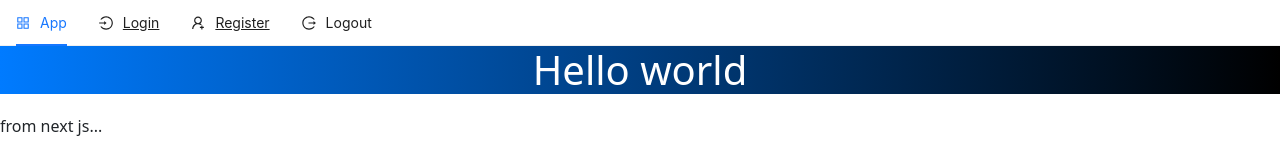
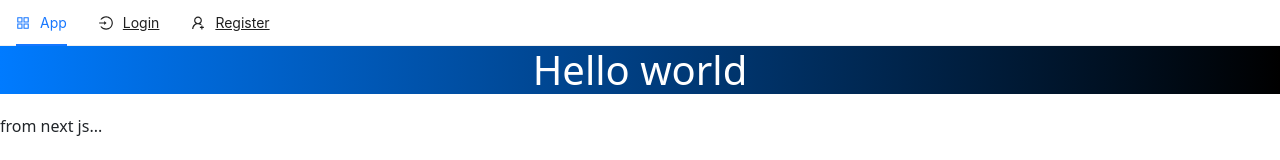
Before and after one commit to trismagp/edemy, a Next.js app in the folder client/: page / in a window 1280 px wide. Shown: the top 160 px of the page. Built offline with nearby package versions, Linux system fonts and the light colour scheme.

Commit message:
add conditional nav links

```diff
--- a/client/components/TopNav.js
+++ b/client/components/TopNav.js
@@ -18,6 +18,7 @@ const TopNav = () => {
   const [current, setCurrent] = useState("");
 
   const { state, dispatch } = useContext(Context);
+  const { user } = state;
 
   const router = useRouter();
 
@@ -45,6 +46,8 @@ const TopNav = () => {
         </Link>
       </Item>
 
+      {user === null && (
+        <>
           <Item
             key="/login"
             onClick={(e) => setCurrent(e.key)}
@@ -64,11 +67,19 @@ const TopNav = () => {
               Register
             </Link>
           </Item>
+        </>
+      )}
 
-      <Item onClick={logout} icon={<LogoutOutlined />} className="float-right">
+      {user !== null && (
+        <>
+          <Item onClick={logout} icon={<LogoutOutlined />} className="ms-auto">
             Logout
           </Item>
+        </>
+      )}
     </Menu>
+
+
   );
 };
 
```
Also changed, not shown: 1 other file (tests, documents, lock files or other folders). Lines whose indentation alone changed are shown as unchanged.
